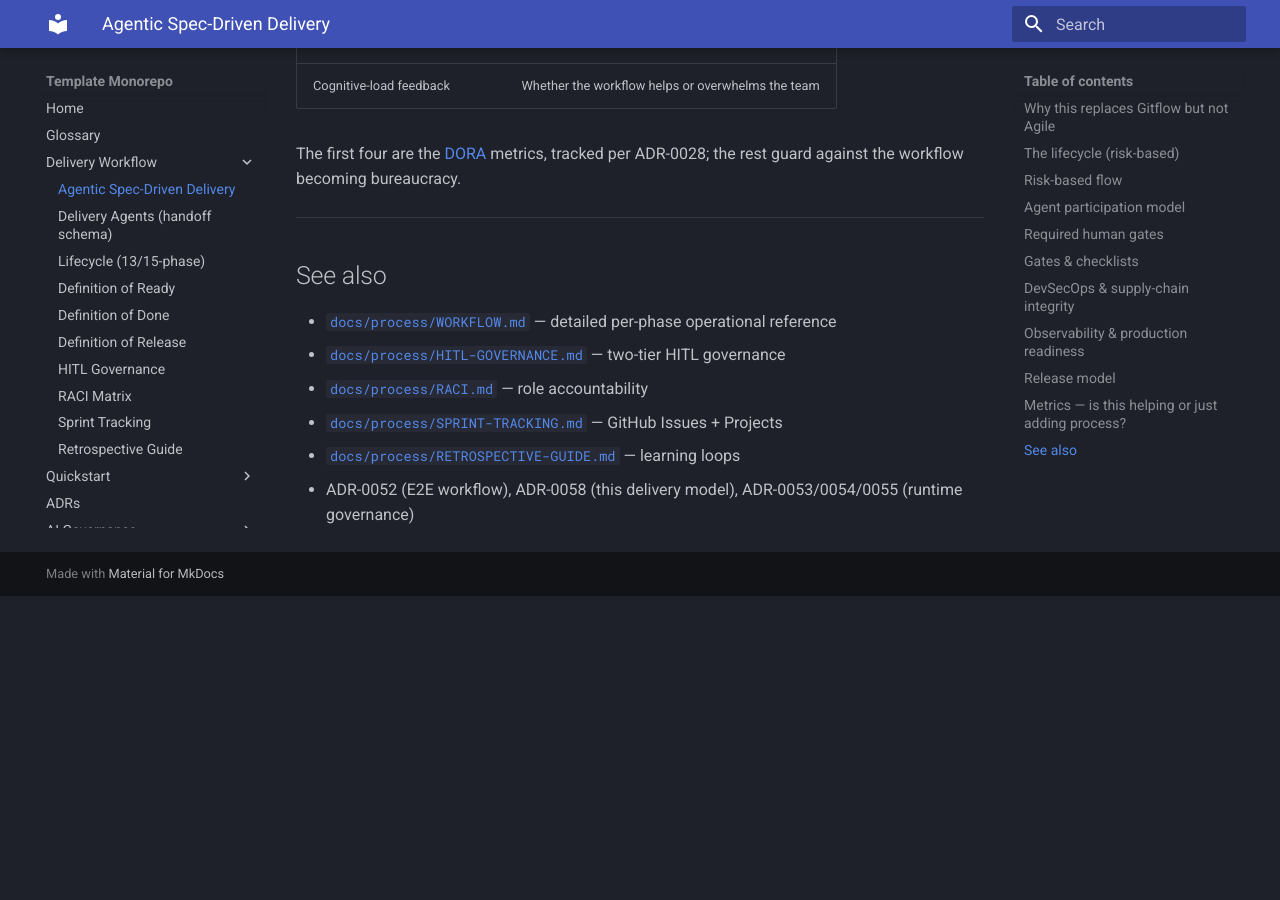
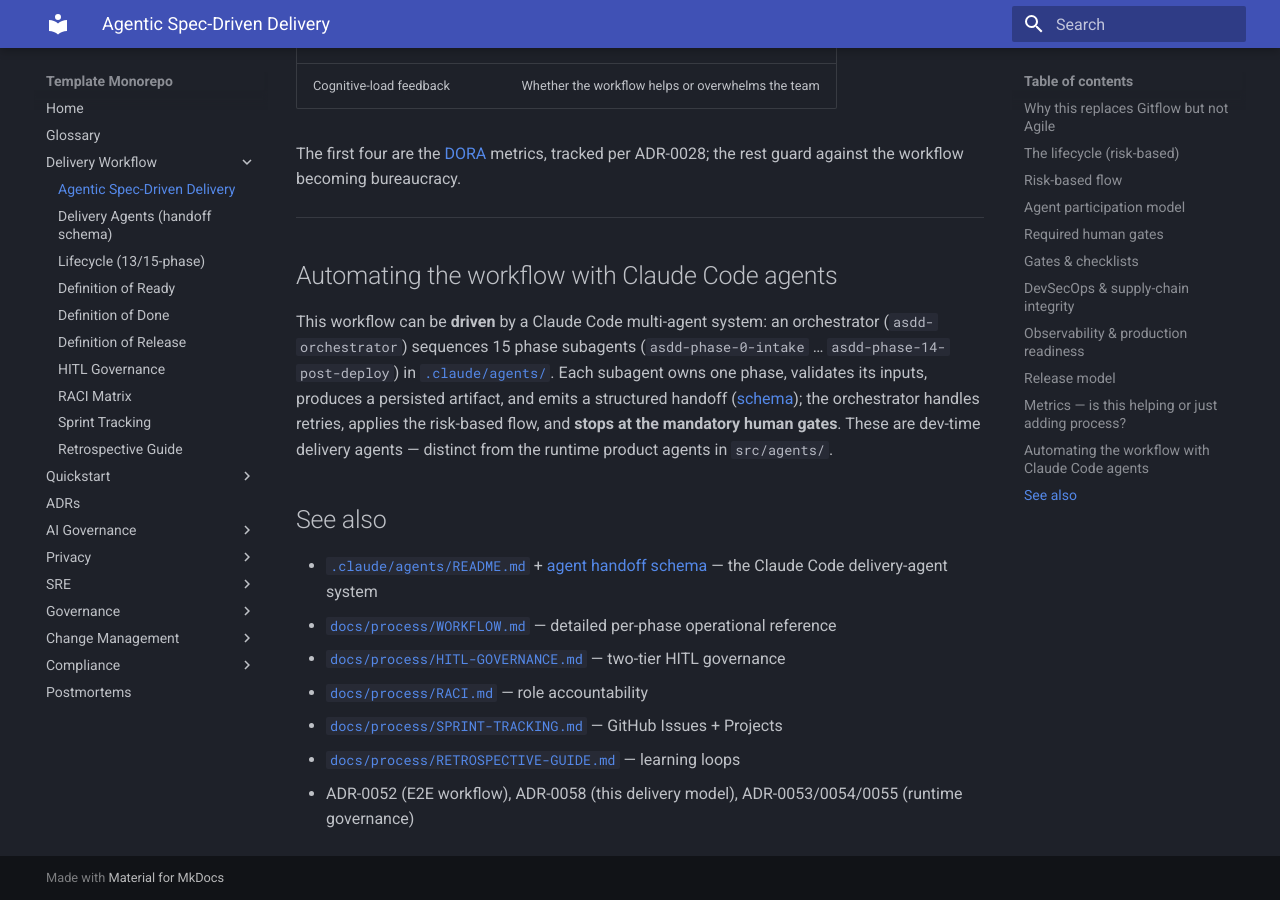
Before and after one commit to valdomirosouza/Repository-Template-v2, an MkDocs documentation site: the page built from docs/sdlc/agentic-spec-driven-delivery.md, in a window 1280 px wide and 900 px high, scrolled down 6322 px. Built offline with MkDocs 1.6.1 and Material for MkDocs 9.7.7, drawn with Linux system fonts in a browser that asks for light colours; before the commit the page ends 6918 px from its top, so only the background shows below that.

Commit message:
feat(agents): Wave 3 — delivery orchestrator + consistency tests + docs wiring
- .claude/agents/asdd-orchestrator.md — master orchestrator (tools: Agent, Read,
  Write, Bash, TodoWrite). Initializes shared state, applies the risk-based flow
  (skips non-applicable phases; AI-safety only for AI/agent changes), invokes the 15
  phase agents in order via the Agent tool, retries on blocked (bounded), STOPS at the
  9 mandatory human gates, and writes a final delivery report.
- tests/unit/process/test_asdd_agents.py — validates all 16 agents: frontmatter, real
  Claude Code tools, phases 0–14 coverage, handoff usage, human-gate declarations,
  prepare-only production (no write/effect tools), orchestrator manages all phases.
- Docs wiring: canonical reference cross-links the agent system; CLAUDE.md notes the
  dev-time delivery agents vs. runtime src/agents/ distinction.

67 process tests pass; ruff + mkdocs --strict clean.

Refs: #53, ADR-0058

Co-Authored-By: Claude Opus 4.8 (1M context) <noreply@anthropic.com>

```diff
--- a/docs/sdlc/agentic-spec-driven-delivery.md
+++ b/docs/sdlc/agentic-spec-driven-delivery.md
@@ -228,8 +228,19 @@ guard against the workflow becoming bureaucracy.
 
 ---
 
+## Automating the workflow with Claude Code agents
+
+This workflow can be **driven** by a Claude Code multi-agent system: an orchestrator
+(`asdd-orchestrator`) sequences 15 phase subagents (`asdd-phase-0-intake` …
+`asdd-phase-14-post-deploy`) in [`.claude/agents/`](../../.claude/agents/README.md).
+Each subagent owns one phase, validates its inputs, produces a persisted artifact, and
+emits a structured handoff ([schema](agent-handoff-schema.md)); the orchestrator handles
+retries, applies the risk-based flow, and **stops at the mandatory human gates**. These
+are dev-time delivery agents — distinct from the runtime product agents in `src/agents/`.
+
 ## See also
 
+- [`.claude/agents/README.md`](../../.claude/agents/README.md) + [agent handoff schema](agent-handoff-schema.md) — the Claude Code delivery-agent system
 - [`docs/process/WORKFLOW.md`](../process/WORKFLOW.md) — detailed per-phase operational reference
 - [`docs/process/HITL-GOVERNANCE.md`](../process/HITL-GOVERNANCE.md) — two-tier HITL governance
 - [`docs/process/RACI.md`](../process/RACI.md) — role accountability
```
Also changed, not shown: .claude/agents/asdd-orchestrator.md (added, +56 -0 lines), CHANGELOG.md (+1 -0 lines), CLAUDE.md (+2 -0 lines), 1 other file.
